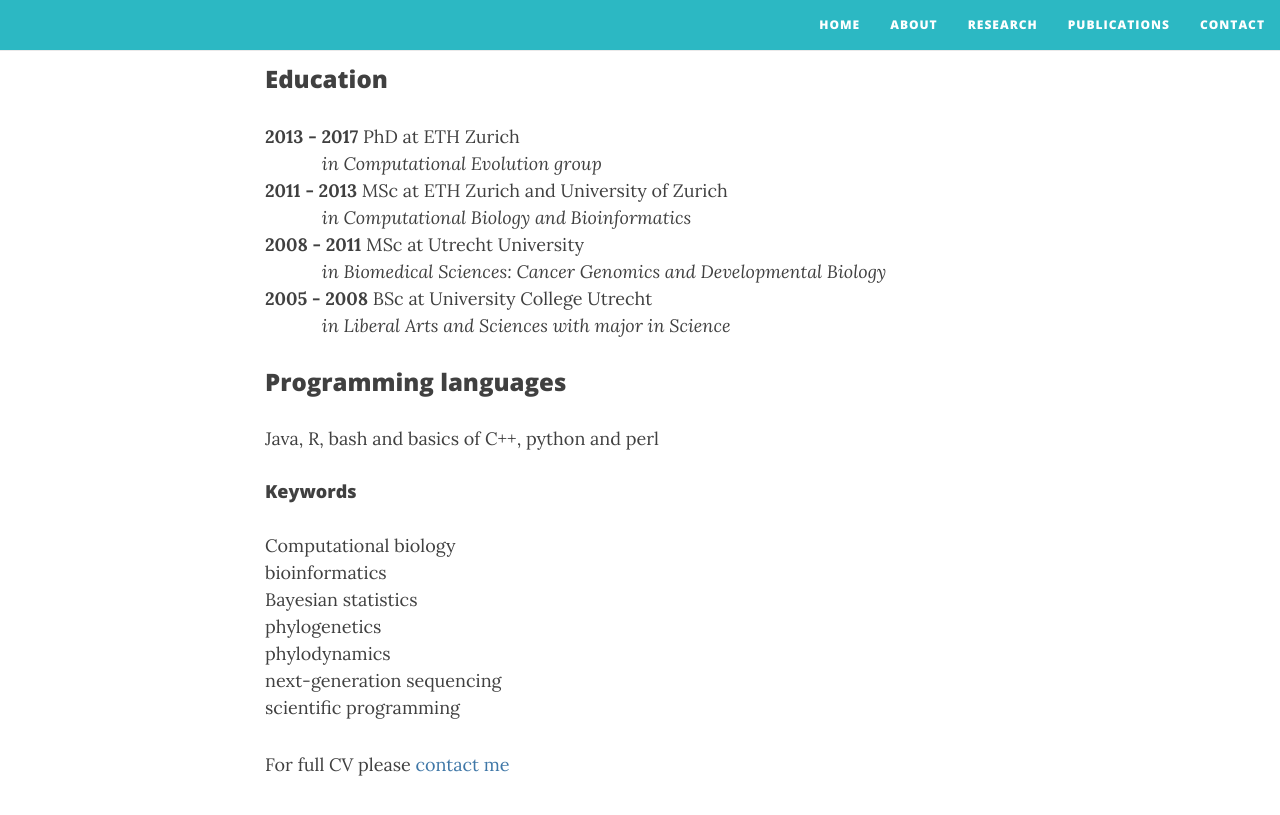
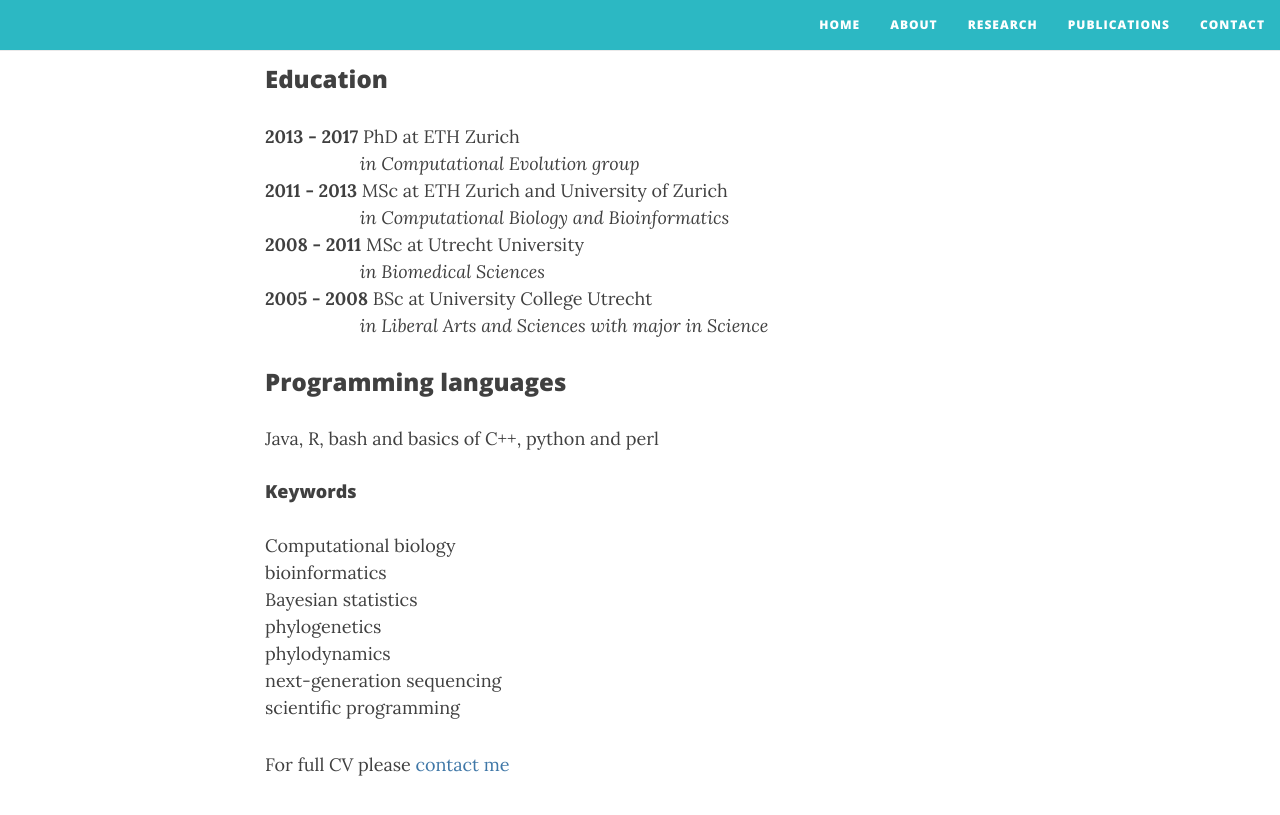
Before and after one commit to boskovav/boskovav.github.io, a Jekyll site: the page built from about.md, in a window 1280 px wide and 900 px high, scrolled down 563 px. Shown: the top 815 px of the window. Built offline with Jekyll 4.4.1, drawn with Linux system fonts in a browser that asks for light colours; nearby versions of some CDN libraries.

Commit message:
last fixes

```diff
--- a/about.md
+++ b/about.md
@@ -8,18 +8,18 @@ I am a computational biologist interested in phyodynamics of viruses and genomic
 
 ### Academic appointments
 **2019 - now** PostDoc at CIBIV Vienna
-&nbsp;&nbsp;&nbsp;&nbsp;&nbsp;&nbsp;&nbsp;&nbsp;&nbsp;&nbsp;&nbsp;&nbsp;_funded by Swiss National Science Foundation_
+&nbsp;&nbsp;&nbsp;&nbsp;&nbsp;&nbsp;&nbsp;&nbsp;&nbsp;&nbsp;&nbsp;&nbsp;&nbsp;&nbsp;&nbsp;&nbsp;&nbsp;&nbsp;&nbsp;&nbsp;_funded by Swiss National Science Foundation_
 **2017 - 2018** PostDoc at ETH Zurich
 
 ### Education
 **2013 - 2017** PhD at ETH Zurich
-&nbsp;&nbsp;&nbsp;&nbsp;&nbsp;&nbsp;&nbsp;&nbsp;&nbsp;&nbsp;&nbsp;&nbsp;_in Computational Evolution group_
+&nbsp;&nbsp;&nbsp;&nbsp;&nbsp;&nbsp;&nbsp;&nbsp;&nbsp;&nbsp;&nbsp;&nbsp;&nbsp;&nbsp;&nbsp;&nbsp;&nbsp;&nbsp;&nbsp;&nbsp;_in Computational Evolution group_
 **2011 - 2013** MSc at ETH Zurich and University of Zurich
-&nbsp;&nbsp;&nbsp;&nbsp;&nbsp;&nbsp;&nbsp;&nbsp;&nbsp;&nbsp;&nbsp;&nbsp;_in Computational Biology and Bioinformatics_
+&nbsp;&nbsp;&nbsp;&nbsp;&nbsp;&nbsp;&nbsp;&nbsp;&nbsp;&nbsp;&nbsp;&nbsp;&nbsp;&nbsp;&nbsp;&nbsp;&nbsp;&nbsp;&nbsp;&nbsp;_in Computational Biology and Bioinformatics_
 **2008 - 2011** MSc at Utrecht University
-&nbsp;&nbsp;&nbsp;&nbsp;&nbsp;&nbsp;&nbsp;&nbsp;&nbsp;&nbsp;&nbsp;&nbsp;_in Biomedical Sciences: Cancer Genomics and Developmental Biology_
+&nbsp;&nbsp;&nbsp;&nbsp;&nbsp;&nbsp;&nbsp;&nbsp;&nbsp;&nbsp;&nbsp;&nbsp;&nbsp;&nbsp;&nbsp;&nbsp;&nbsp;&nbsp;&nbsp;&nbsp;_in Biomedical Sciences_
 **2005 - 2008** BSc at University College Utrecht
-&nbsp;&nbsp;&nbsp;&nbsp;&nbsp;&nbsp;&nbsp;&nbsp;&nbsp;&nbsp;&nbsp;&nbsp;_in Liberal Arts and Sciences with major in Science_
+&nbsp;&nbsp;&nbsp;&nbsp;&nbsp;&nbsp;&nbsp;&nbsp;&nbsp;&nbsp;&nbsp;&nbsp;&nbsp;&nbsp;&nbsp;&nbsp;&nbsp;&nbsp;&nbsp;&nbsp;_in Liberal Arts and Sciences with major in Science_
 
 ### Programming languages
 Java, R, bash and basics of C++, python and perl
```
Also changed, not shown: publications.md (+1 -1 lines).
